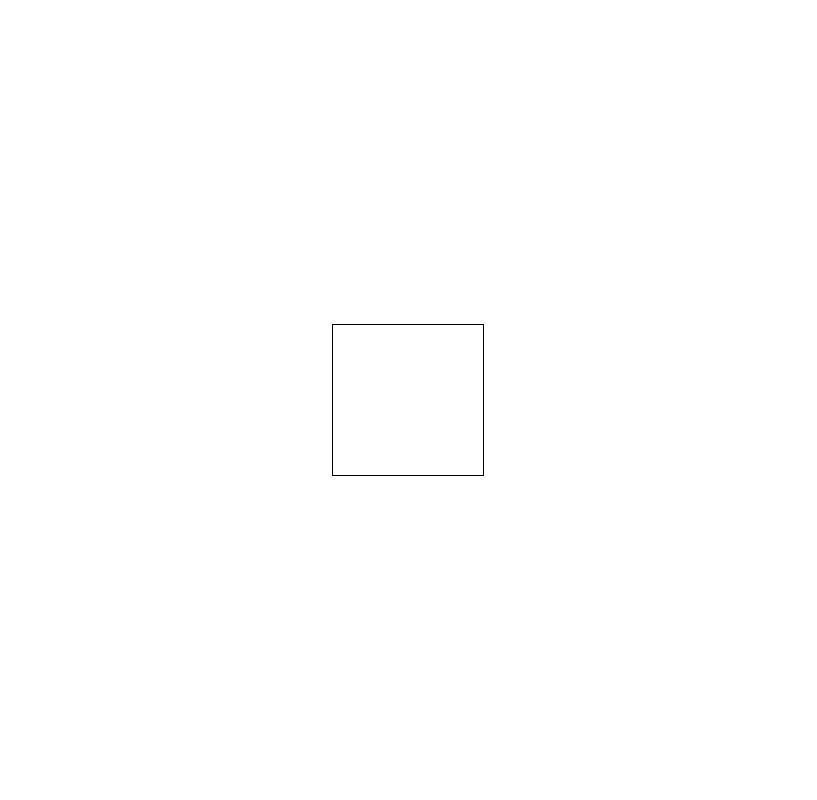
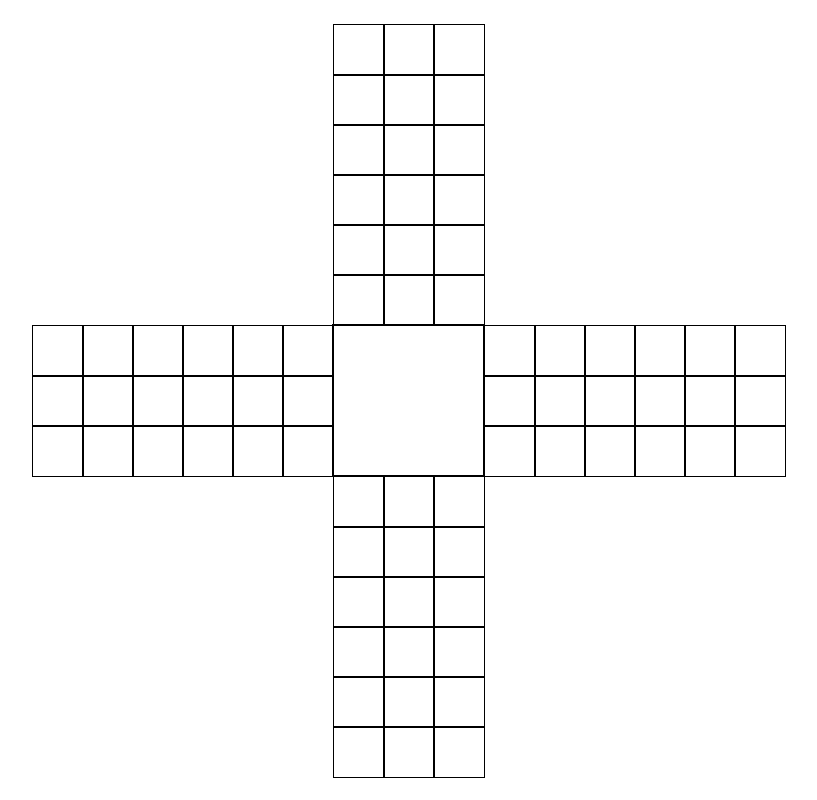
Before and after one commit to Gokulraj-374/thaayam, a plain HTML site: page index.html in a window 1280 px wide. Shown: the whole page, without its empty margins (232-1049 px from the left). Drawn offline with Linux system fonts and the light colour scheme.

Commit message:
Change title from 'Thayam Board' to 'Thayam Game'

```diff
--- a/index.html
+++ b/index.html
@@ -1,20 +1,65 @@
 <!DOCTYPE html>
 <html>
 <head>
-    <title>Thayam Board</title>
+    <title>Thayam Game</title>
     <link rel="stylesheet" href="style.css">
 </head>
 <body>
 
 <div class="board">
 
-    <div class="arm top"></div>
-    <div class="arm left"></div>
+    <div class="arm vertical">
+        <div class="cell"></div><div class="cell x"></div><div class="cell"></div>
+        <div class="cell"></div><div class="cell"></div><div class="cell"></div>
 
-    <div class="center"></div>
+        <div class="cell"></div><div class="cell"></div><div class="cell"></div>
+        <div class="cell"></div><div class="cell"></div><div class="cell"></div>
 
-    <div class="arm right"></div>
-    <div class="arm bottom"></div>
+        <div class="cell"></div><div class="cell"></div><div class="cell"></div>
+        <div class="cell"></div><div class="cell"></div><div class="cell"></div>
+    </div>
+
+
+    <div class="middle">
+
+        <div class="arm horizontal">
+            <div class="cell"></div><div class="cell"></div><div class="cell x"></div>
+            <div class="cell"></div><div class="cell"></div><div class="cell"></div>
+
+            <div class="cell"></div><div class="cell"></div><div class="cell"></div>
+            <div class="cell"></div><div class="cell"></div><div class="cell"></div>
+
+            <div class="cell"></div><div class="cell"></div><div class="cell"></div>
+            <div class="cell"></div><div class="cell"></div><div class="cell"></div>
+        </div>
+
+
+        <div class="center"></div>
+
+
+        <div class="arm horizontal">
+            <div class="cell"></div><div class="cell"></div><div class="cell x"></div>
+            <div class="cell"></div><div class="cell"></div><div class="cell"></div>
+
+            <div class="cell"></div><div class="cell"></div><div class="cell"></div>
+            <div class="cell"></div><div class="cell"></div><div class="cell"></div>
+
+            <div class="cell"></div><div class="cell"></div><div class="cell"></div>
+            <div class="cell"></div><div class="cell"></div><div class="cell"></div>
+        </div>
+
+    </div>
+
+    <div class="arm vertical">
+        <div class="cell"></div><div class="cell x"></div><div class="cell"></div>
+        <div class="cell"></div><div class="cell"></div><div class="cell"></div>
+
+        <div class="cell"></div><div class="cell"></div><div class="cell"></div>
+        <div class="cell"></div><div class="cell"></div><div class="cell"></div>
+
+        <div class="cell"></div><div class="cell"></div><div class="cell"></div>
+        <div class="cell"></div><div class="cell"></div><div class="cell"></div>
+    </div>
 
 </div>
 
```
